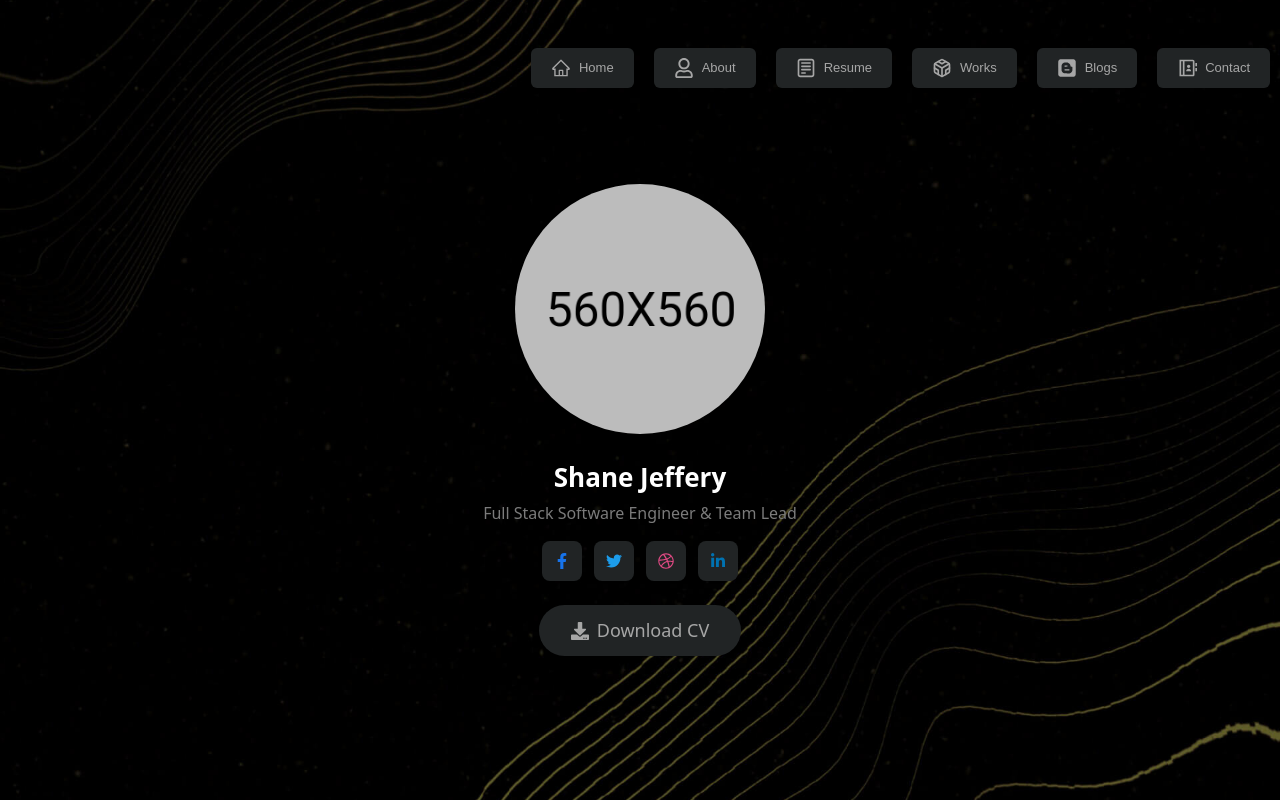
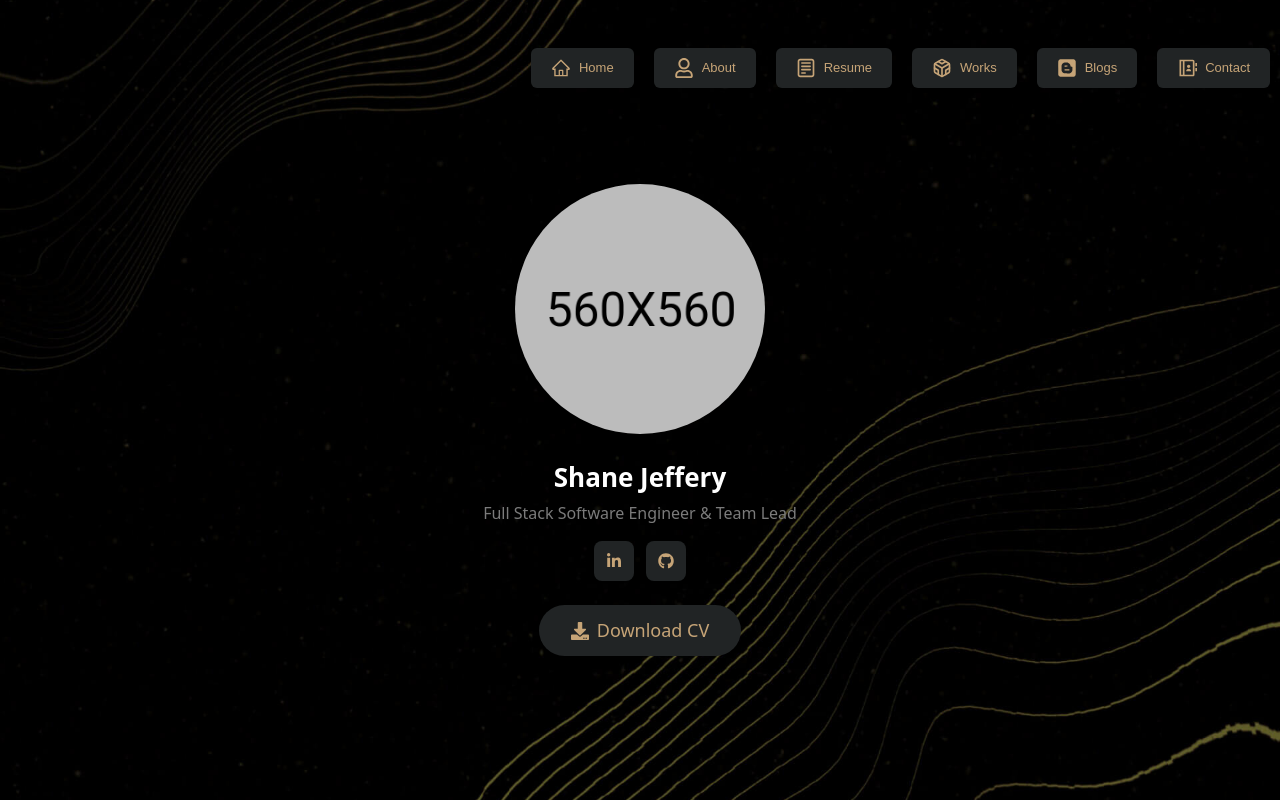
Before and after one commit to shaneajeffery/shane-jeffery.com, an Astro site: page / in a window 1280 px wide. Built offline with nearby package versions, Linux system fonts and the light colour scheme; Astro itself is replaced by a stand-in of ours.

Commit message:
Fix up some links

```diff
--- a/src/components/header.tsx
+++ b/src/components/header.tsx
@@ -55,7 +55,7 @@ const Header = () => {
                                 >
                                     <a
                                         className={`mx-2.5 flex  cursor-pointer items-center rounded-md bg-white from-theme1 to-theme2 py-2.5 font-poppins text-xtiny
-                     font-medium text-gray-lite transition-all duration-300 ease-in-out hover:bg-gradient-to-r dark:bg-[#212425] dark:text-[#A6A6A6]  dark:hover:text-black md:px-4 xl:px-5 `}
+                     font-medium text-gray-lite transition-all duration-300 ease-in-out hover:bg-gradient-to-r dark:bg-[#212425] dark:text-theme1  dark:hover:text-black md:px-4 xl:px-5 `}
                                         href={item?.link}
                                     >
                                         <span className="mr-2 text-xl">
--- a/src/components/home.tsx
+++ b/src/components/home.tsx
@@ -6,6 +6,7 @@ import {
     FaDribbble,
     FaLinkedinIn,
     FaDownload,
+    FaGithub,
 } from 'react-icons/fa'
 
 const HomePage = () => {
@@ -29,39 +30,21 @@ const HomePage = () => {
 
                 <div className="flex space-x-3">
                     <a
-                        href="https://www.facebook.com/"
+                        href="https://www.linkedin.com/in/shaneajeffery/"
                         target="_blank"
                         rel="noopener noreferrer"
                     >
-                        <span className="socialbtn text-[#1773EA]">
-                            <FaFacebookF />
+                        <span className="socialbtn text-theme1">
+                            <FaLinkedinIn />
                         </span>
                     </a>
                     <a
-                        href="https://twitter.com/"
+                        href="https://github.com/shaneajeffery"
                         target="_blank"
                         rel="noopener noreferrer"
                     >
-                        <span className="socialbtn text-[#1C9CEA]">
-                            <FaTwitter />
-                        </span>
-                    </a>
-                    <a
-                        href="https://dribbble.com/"
-                        target="_blank"
-                        rel="noopener noreferrer"
-                    >
-                        <span className="socialbtn text-[#e14a84] ">
-                            <FaDribbble />
-                        </span>
-                    </a>
-                    <a
-                        href="https://www.linkedin.com/"
-                        target="_blank"
-                        rel="noopener noreferrer"
-                    >
-                        <span className="socialbtn text-[#0072b1]">
-                            <FaLinkedinIn />
+                        <span className="socialbtn text-theme1">
+                            <FaGithub />
                         </span>
                     </a>
                 </div>
@@ -69,7 +52,7 @@ const HomePage = () => {
                 <a
                     href={cvFile}
                     download
-                    className="mt-6 flex items-center rounded-[35px] from-theme1 to-theme2 px-8 py-3 text-lg transition  duration-200 ease-linear hover:bg-gradient-to-l dark:bg-[#212425]  dark:text-[#A6A6A6] dark:hover:text-black"
+                    className="mt-6 flex items-center rounded-[35px] from-theme1 to-theme2 px-8 py-3 text-lg transition  duration-200 ease-linear hover:bg-gradient-to-l dark:bg-[#212425]  dark:text-theme1 dark:hover:text-black"
                 >
                     <span className="mr-2">
                         <FaDownload />
--- a/src/layouts/Layout.astro
+++ b/src/layouts/Layout.astro
@@ -1,6 +1,5 @@
 ---
 import Header from 'src/components/header'
-import Footer from 'src/components/footer'
 
 interface Props {
     title: string
```
